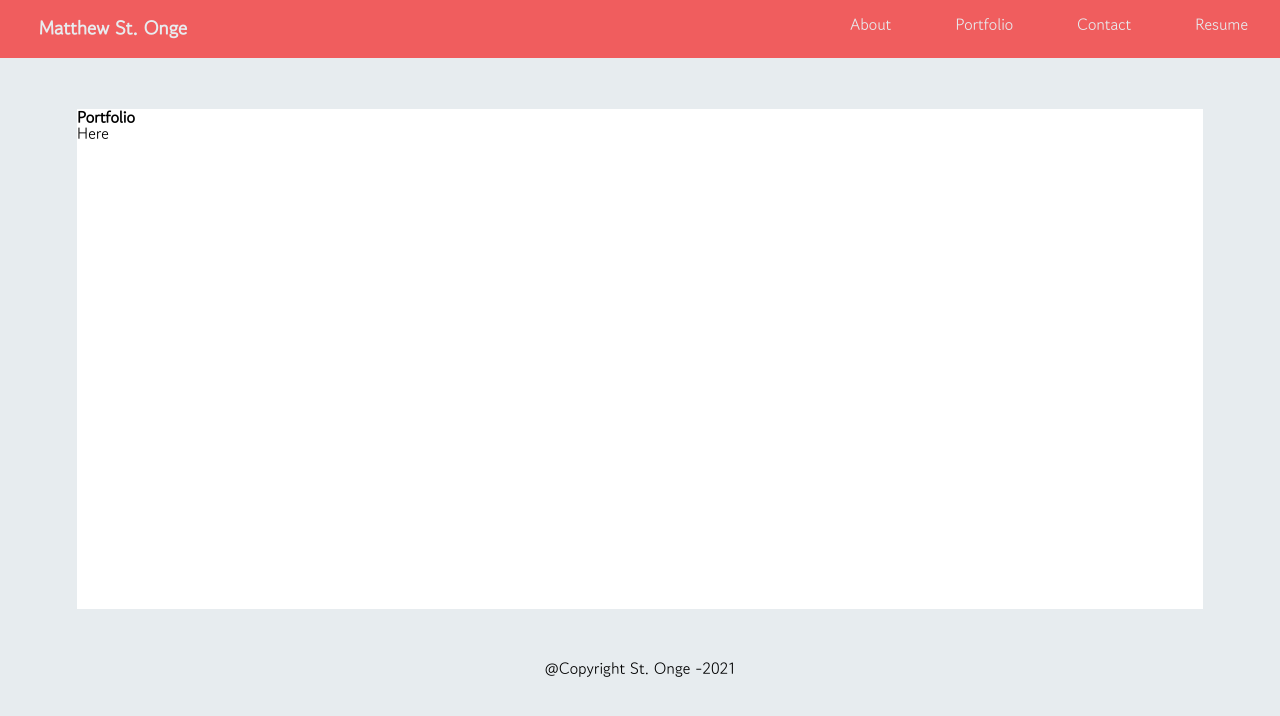
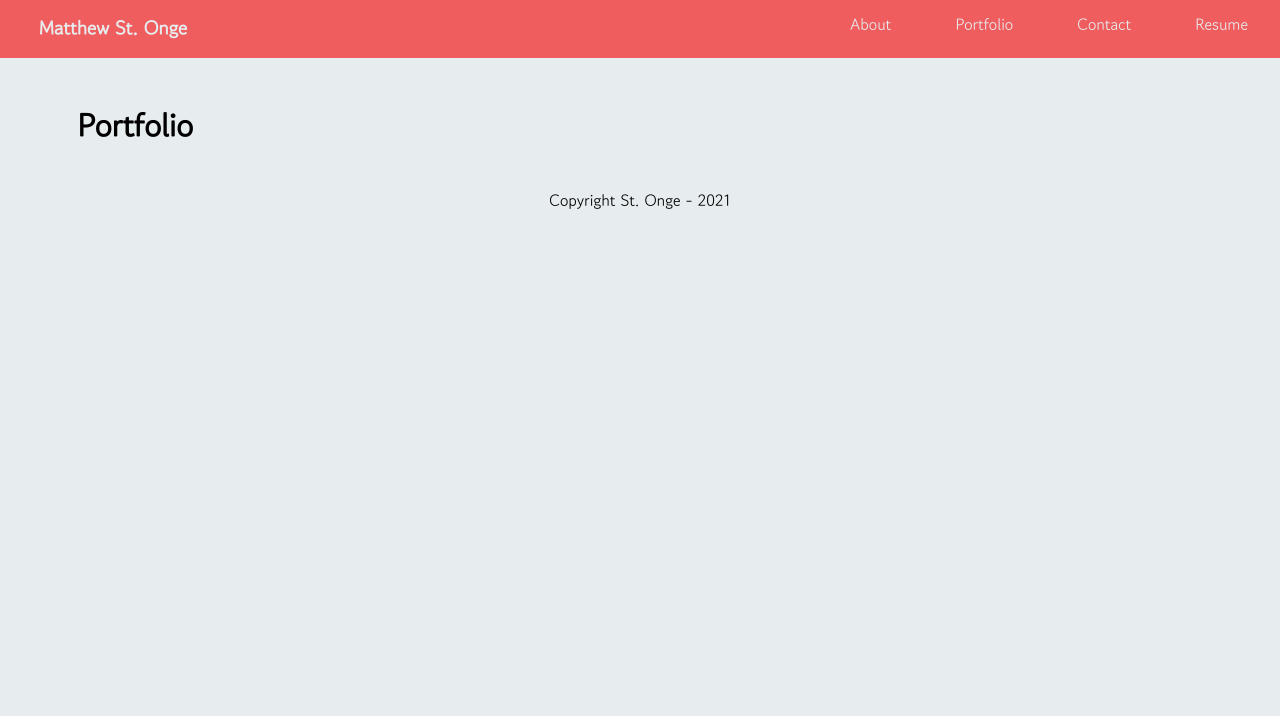
Before and after one commit to stongems/React-Portfolio, a React (Create React App) app: page /portfolio in a window 1280 px wide. Shown: the top 716 px of the page. Built offline with nearby package versions, Linux system fonts and the light colour scheme.

Commit message:
added card folder

```diff
--- /dev/null
+++ b/src/components/Card/Card.js
@@ -0,0 +1,10 @@
+import React from 'react'
+import styles from './Card.module.css'
+
+export default function Card() {
+    return (
+        <div className={styles.card}>
+            Card
+        </div>
+    )
+}
--- a/src/components/Layout/Footer.js
+++ b/src/components/Layout/Footer.js
@@ -4,7 +4,7 @@ import styles from './Layout.module.css';
 export default function Footer() {
     return (
         <div className={styles.footer}>
-            @Copyright St. Onge -2021
+            Copyright St. Onge - 2021
         </div>
     )
 }
--- a/src/pages/Portfolio/Portfolio.js
+++ b/src/pages/Portfolio/Portfolio.js
@@ -1,10 +1,12 @@
 import React from 'react'
 import Hero from '../../components/Hero/Hero'
+import Card from '../components/Card/Card'
 
 export default function Portfolio() {
     return (
         <div>
-            <Hero title="Portfolio" subtitle="Here" />
+            {/* <Hero title="Portfolio" subtitle="Here" /> */}
+            <h1>Portfolio</h1>
         </div>
     )
 }
--- a/src/styles/main.css
+++ b/src/styles/main.css
@@ -5,3 +5,8 @@
 body {
     background-color: 	#E7ECEF;
 }
+
+h1 {
+    font-size: 2rem;
+    font-weight: bold;
+}
```
Also changed, not shown: src/components/Card/Card.module.css (added).
